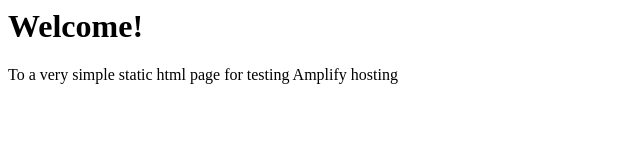
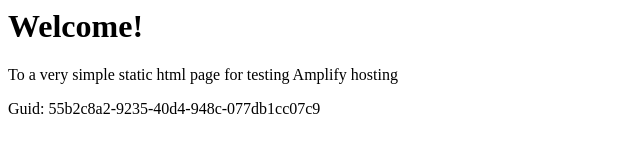
Before and after one commit to aws-aemilia-syd/Github-PR-Commit-Integration-Test-DoNotTouch-v1-preprod-ap-southeast-2, a website: page src/index.html in a window 1280 px wide. Shown: the whole page, without its empty margins (0-640 px from the left). Drawn offline with Linux system fonts and the light colour scheme.

Commit message:
commit from integ tests

```diff
--- a/src/index.html
+++ b/src/index.html
@@ -1,3 +1,5 @@
+
+
 <html lang="en">
 
 <head>
@@ -10,6 +12,6 @@
 <body>
     <h1>Welcome!</h1>
     <p>To a very simple static html page for testing Amplify hosting</p>
-</body>
+    <p>Guid: 55b2c8a2-9235-40d4-948c-077db1cc07c9</p></body>
 
 </html>
```
